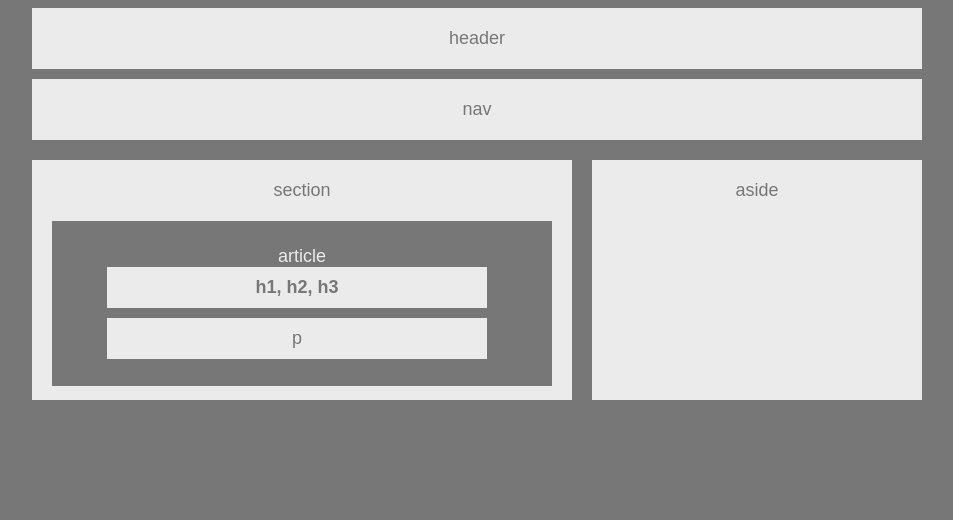
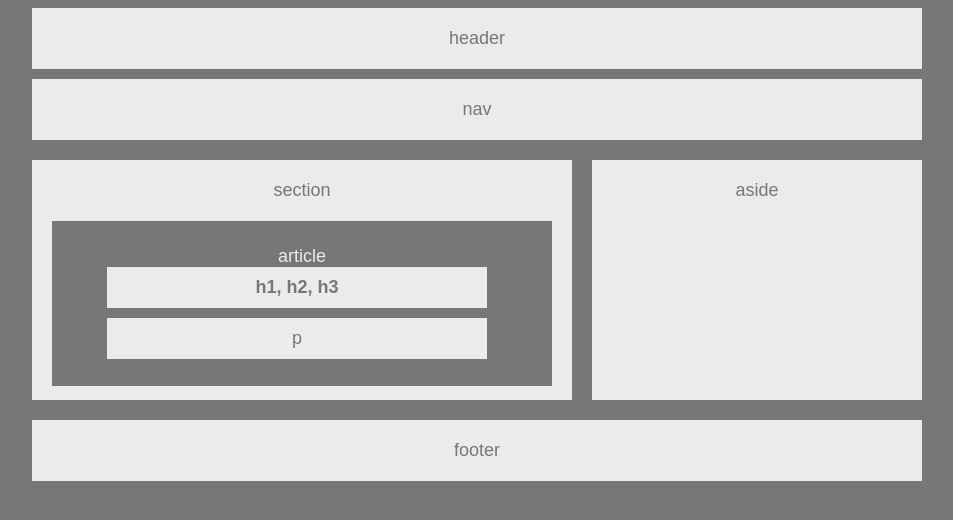
Before and after one commit to jhwillia7/HW-Wireframe, a plain HTML site: page index1.html in a window 1280 px wide. Shown: the whole page, without its empty margins (6-959 px from the left). Drawn offline with Linux system fonts and the light colour scheme.

Commit message:
second version

```diff
--- a/index.html
+++ b/index1.html
@@ -3,7 +3,7 @@
 <head>
     <meta charset="utf-8" />
     <title>HW-Wireframe</title>
-    <link rel="stylesheet" href="style.css" />
+    <link rel="stylesheet" href="style1.css" />
 
 </head>
 <body>
@@ -35,13 +35,11 @@
                   </section>
             </section>
     </section>
+
     <!-- Footer Section -->
-    <section id="footer>"
-
-
-
-
-
+    <section id="footer">
+        footer
+    </section>
 
 
 </body>
--- a/style.css
+++ b/style1.css
@@ -73,5 +73,9 @@ Section {
 }
 
 #footer {
-    background-color: #ebebeb
+    background-color: #ebebeb;
+    color:  #777777;
+    padding: 20px;
+    margin-top: 10px;
+    margin-bottom: 10px;
 }
```
Also changed, not shown: 1 other file.
